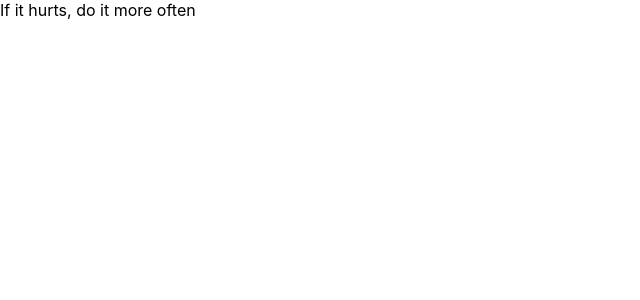
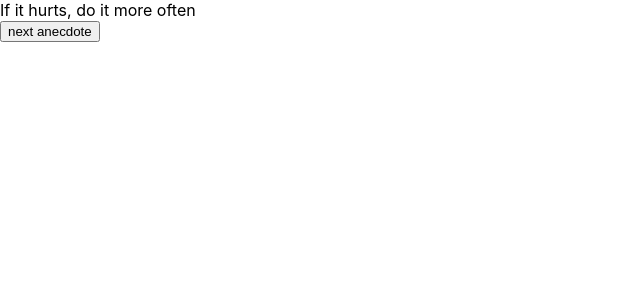
Before and after one commit to SzymSie/groupFullstackOpenReactPart, a React (Create React App) app: page / in a window 1280 px wide. Shown: the top 300 px of the page, without its empty margins (0-640 px from the left). Built offline with nearby package versions, Linux system fonts and the light colour scheme.

Commit message:
finished 1.12

```diff
--- a/src/Apps/AppExercise112.js
+++ b/src/Apps/AppExercise112.js
@@ -13,10 +13,17 @@ const AppExercise112 = () => {
 
   const [selected, setSelected] = useState(0)
 
+  const onClickHandler = () => {
+    let number = Math.floor((Math.random()*anecdotes.length))
+    // console.log(number)
+    setSelected(number)
+  }
+
   return (
-    <div>
-      {anecdotes[selected]}
-    </div>
+    <>
+      <div>{anecdotes[selected]}</div>
+        <button onClick={onClickHandler}>next anecdote</button>
+    </>
   )
 }
 
```
